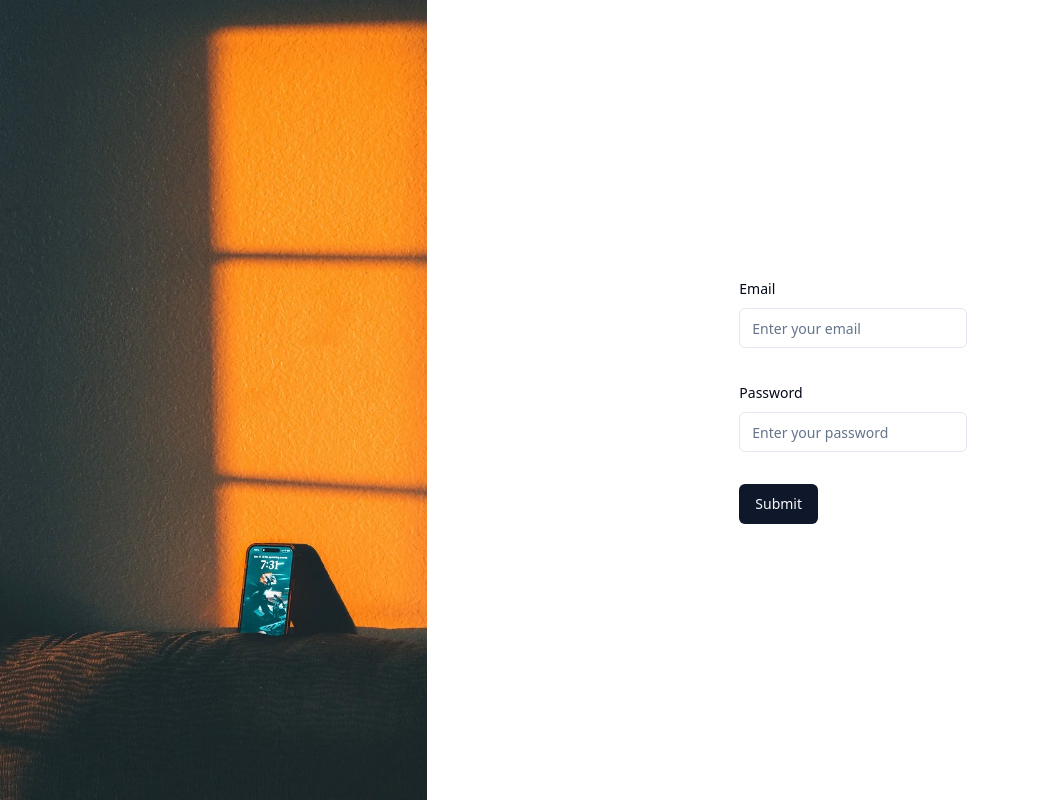
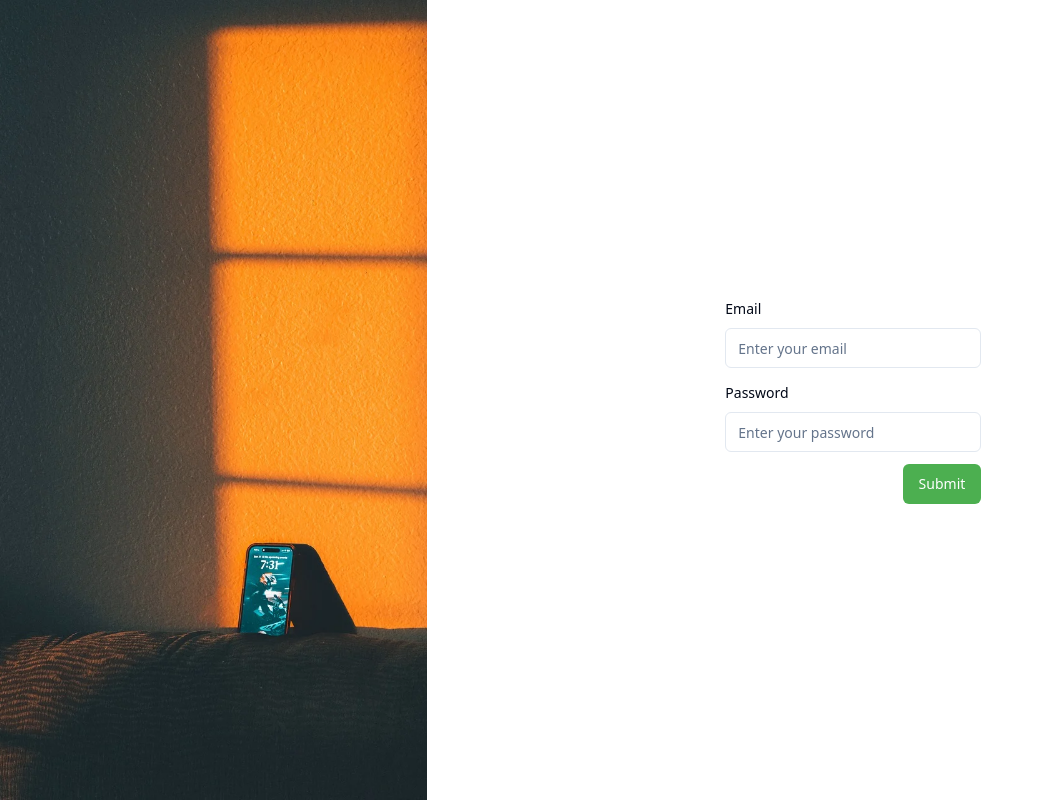
Before and after one commit to felikeys/ecommerce, a React (Vite) app: page / in a window 1280 px wide. Shown: the whole page, without its empty margins (0-1044 px from the left). Built offline with nearby package versions, Linux system fonts and the light colour scheme.

Commit message:
add colors to the secondary theme

```diff
--- a/src/components/ui/button.tsx
+++ b/src/components/ui/button.tsx
@@ -15,7 +15,7 @@ const buttonVariants = cva(
         outline:
           "border border-input bg-background hover:bg-accent hover:text-accent-foreground",
         secondary:
-          "bg-secondary text-secondary-foreground hover:bg-secondary/80",
+          "bg-secondary-600 text-secondary-foreground hover:bg-secondray-500",
         ghost: "hover:bg-accent hover:text-accent-foreground",
         link: "text-primary underline-offset-4 hover:underline",
       },
--- a/src/components/ui/input.tsx
+++ b/src/components/ui/input.tsx
@@ -2,8 +2,7 @@ import * as React from "react"
 
 import { cn } from "@/lib/utils"
 
-export interface InputProps
-  extends React.InputHTMLAttributes<HTMLInputElement> {}
+export type InputProps = React.InputHTMLAttributes<HTMLInputElement>
 
 const Input = React.forwardRef<HTMLInputElement, InputProps>(
   ({ className, type, ...props }, ref) => {
--- a/src/components/ui/pages/auth/login.tsx
+++ b/src/components/ui/pages/auth/login.tsx
@@ -16,12 +16,12 @@ const Login = () => {
     const form = useForm();
   return (
     <Form {...form}>
-      <form  className="space-y-8">
+      <form  className="space-y-3 w-64">
         <FormField
           control={form.control}
           name="email"
           render={({ field }) => (
-            <FormItem>
+            <FormItem >
               <FormLabel>Email</FormLabel>
               <FormControl>
                 <Input placeholder="Enter your email" {...field} />
@@ -43,7 +43,10 @@ const Login = () => {
             </FormItem>
           )}
         />
-        <Button type="submit">Submit</Button>
+        <div className="flex justify-end">
+
+        <Button type="submit" variant="secondary" className="text-white">Submit</Button>
+        </div>
       </form>
     </Form>
   )
--- a/tailwind.config.js
+++ b/tailwind.config.js
@@ -25,8 +25,15 @@ export default {
 					foreground: "hsl(var(--primary-foreground))",
 				},
 				secondary: {
-					DEFAULT: "hsl(var(--secondary))",
-					foreground: "hsl(var(--secondary-foreground))",
+					900: '#1B5E20',
+					800: '#2E7D32',
+					700: '#388E3C',
+					600: '#4CAF50',
+					500: '#8DCC8E',
+					400: '#A4C639',
+					300: '#C1E3C9',
+					200: '#E6F4EA',
+					100: '#F0FFF4',
 				},
 				muted: {
 					DEFAULT: "hsl(var(--muted))",
```
